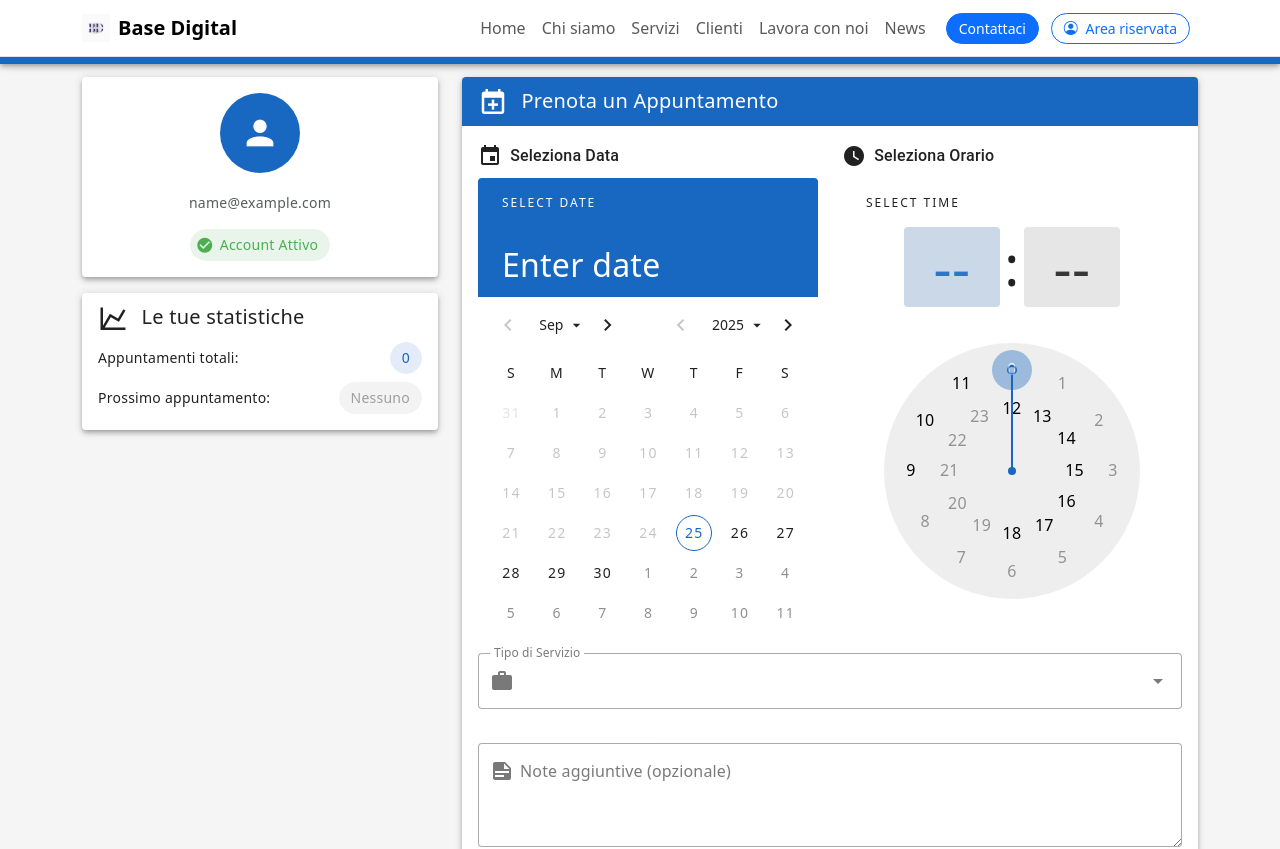
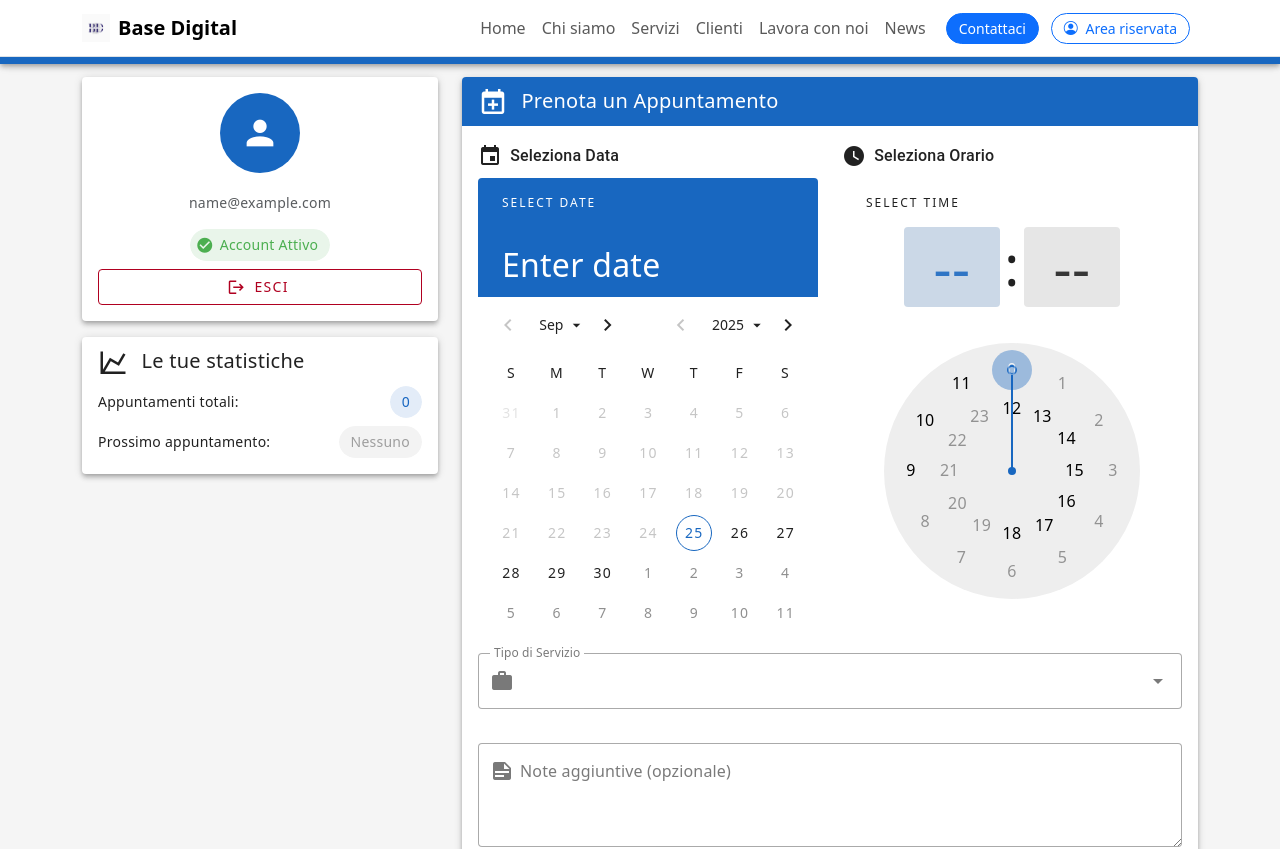
Before and after one commit to AsiaZoccarato/base-digital, a Vue app: page /dashboard in a window 1280 px wide. Shown: the top 849 px of the page. Built offline with nearby package versions, Linux system fonts and the light colour scheme; sample sign-in values are in the browser's storage.

Commit message:
Aggiunto bottone logout in dashboard

```diff
--- a/src/components/AppNavbar.vue
+++ b/src/components/AppNavbar.vue
@@ -56,10 +56,11 @@
             </RouterLink>
             </li>
           <li class="nav-item ms-lg-3">
-            <RouterLink class="btn btn-sm btn-outline-primary rounded-pill px-3 me-2" to="/login">
+            <RouterLink class="btn btn-sm btn-outline-primary rounded-pill px-3 me-2" to="/dashboard">
               <i class="bi bi-person-circle me-1"></i>
               Area riservata
             </RouterLink>
+            <!-- il bottone dell'area riservata ti manda alla vista DashboardView.vue, che a sua volta ti reindirizza automaticamente al login se non sei loggato. Se invece hai già fatto il login (e quindi sei nella dashboard), premendo sul bottone rimani sempre sulla dashboard -->
           </li>
         </ul>
       </div>
--- a/src/views/DashboardView.vue
+++ b/src/views/DashboardView.vue
@@ -1,15 +1,13 @@
+<!-- Dashboard interna all'area riservata in cui l'utente può prenotare un appuntamento e vedere quelli già prenotati-->
 <template>
   <div class="dashboard-page">
-    <!-- Header Dashboard -->
+    <!-- Header Dashboard: v-app-bar è un componente Vuetify-->
     <v-app-bar color="primary" dark>
       <v-app-bar-title>
         <v-icon class="me-2">mdi-view-dashboard</v-icon>
         Dashboard - {{ user.nome }}
       </v-app-bar-title>
       <v-spacer></v-spacer>
-      <v-btn icon @click="logout">
-        <v-icon>mdi-logout</v-icon>
-      </v-btn>
     </v-app-bar>
 
     <div class="container py-5">
@@ -27,8 +25,21 @@
                 <v-icon start>mdi-check-circle</v-icon>
                 Account Attivo
               </v-chip>
+
+               <!-- Bottone Logout -->
+              <v-btn
+                color="error"
+                variant="outlined"
+                block
+                @click="logout"
+                class="mt-2"
+              >
+                <v-icon start>mdi-logout</v-icon>
+                Esci
+              </v-btn>
             </v-card-text>
           </v-card>
+
 
           <!-- Stats veloce -->
           <v-card elevation="4">
@@ -69,6 +80,7 @@
                       <v-icon class="me-1">mdi-calendar</v-icon>
                       Seleziona Data
                     </label>
+                    <!-- v-date-picker è il componente Vuetify per scegliere la data -->
                     <v-date-picker
                       v-model="booking.data"
                       :min="today"
@@ -85,6 +97,7 @@
                       <v-icon class="me-1">mdi-clock</v-icon>
                       Seleziona Orario
                     </label>
+                    <!-- v-time-picker è il componente Vuetify per scegliere l'ora (mezz'ore)-->
                     <v-time-picker
                       v-model="booking.ora"
                       :allowed-hours="allowedHours"
@@ -97,7 +110,7 @@
                   </div>
                 </div>
 
-                <!-- Tipo di servizio -->
+                <!-- Tipo di servizio. v-select = dropdown dei servizi (Vuetufy) -->
                 <v-select
                   v-model="booking.servizio"
                   :items="servizi"
@@ -147,6 +160,7 @@
                 :items-per-page="5"
                 class="elevation-1"
               >
+                <!-- v-chip è il componente Vuetify per le etichette colore (errore/confermato) -->
                 <template #item.data="{ item }">
                   <v-chip color="primary" variant="tonal">
                     {{ formatData(item.data) }}
@@ -239,14 +253,15 @@ export default {
    mounted() {
     this.loadUser()
   },
+  // loadUser legge chi è loggato dal localStorage
   methods: {
     loadUser() {
       const currentUser = localStorage.getItem('currentUser')
       if (!currentUser) {
-        this.$router.push('/login')
+        this.$router.push('/login') // se non c'è nel localStorage, torna al login
         return
       }
-      this.user = JSON.parse(currentUser)
+      this.user = JSON.parse(currentUser) //altrimenti carica i suoi dati
     },
 
     allowedHours(hour) {
@@ -308,10 +323,10 @@ export default {
     },
 
     updateUserInStorage() {
-      // Aggiorna currentUser
+      // Aggiorna l'appuntamento del currentUser
       localStorage.setItem('currentUser', JSON.stringify(this.user))
 
-      // Aggiorna anche nella lista users
+      // Aggiorna l'appuntamento anche nella lista users
       const users = JSON.parse(localStorage.getItem('users') || '[]')
       const index = users.findIndex(u => u.id === this.user.id)
       if (index !== -1) {
--- a/src/views/LoginView.vue
+++ b/src/views/LoginView.vue
@@ -1,9 +1,10 @@
+<!-- Sezione Area riservata, con login (email e passwors) e gestione errori di inserimento-->
 <template>
   <div class="login-page">
     <div class="container py-5">
       <div class="row justify-content-center">
         <div class="col-md-6">
-          <!-- Card di Login -->
+          <!-- Card di Login: componente v-card di Vuetify per il contenitore del form-->
           <v-card class="pa-6" elevation="8">
             <v-card-title class="text-center mb-4">
               <h2 class="text-primary">{{ isRegistering ? 'Registrati' : 'Accedi' }}</h2>
@@ -11,10 +12,10 @@
             </v-card-title>
 
             <v-card-text>
-              <!-- Form di Login/Registrazione -->
+              <!-- Form di Login/Registrazione. Componente v-form con validazione automatica (Vuetify) -->
               <v-form ref="form" v-model="valid" @submit.prevent="handleSubmit">
 
-                <!-- Nome (solo per registrazione) -->
+                <!-- Nome (solo per registrazione). Componente v-text-field per campi con regole (Vuetify) -->
                 <v-text-field
                   v-if="isRegistering"
                   v-model="form.nome"
@@ -158,27 +159,27 @@ export default {
       }
     },
 
+      // Simulazione registrazione: in realtà salviamo tutto nel localStorage
     async register() {
-      // Simulazione registrazione (sostituisci con API reale)
       await new Promise(resolve => setTimeout(resolve, 1000))
 
-      // Salva utente nel localStorage (temporaneo)
+      // prendiamo la lista di utenti presente nel localStorage. getItem legge i dati. JSON.parse() converte il testo in oggetto JS
       const users = JSON.parse(localStorage.getItem('users') || '[]')
 
-      // Controlla se email già esistente
+      // Controlliamo se email già esistente
       if (users.find(u => u.email === this.form.email)) {
         throw new Error('Email già registrata')
       }
 
-      // Aggiungi nuovo utente
+      // Aggiungiamo nuovo utente (nel localStorage)
       const newUser = {
         id: Date.now(),
         nome: this.form.nome,
         email: this.form.email,
-        password: this.form.password, // In produzione: hash la password!
+        password: this.form.password,
         appuntamenti: []
       }
-
+      // Salviamo nuovo utente (nel localStorage). SetItem salva i dati. JSON.stringify converte oggetto in testo
       users.push(newUser)
       localStorage.setItem('users', JSON.stringify(users))
 
@@ -187,7 +188,7 @@ export default {
     },
 
     async login() {
-      // Simulazione login (sostituisci con API reale)
+      // Simulazione login (cerca l'utente nel localStorage)
       await new Promise(resolve => setTimeout(resolve, 1000))
 
       const users = JSON.parse(localStorage.getItem('users') || '[]')
@@ -204,7 +205,7 @@ export default {
     },
 
     loginUser(user) {
-      // Salva sessione utente
+      // Se trova l'utente nel localStorage lo ricordiamo come utente corrente
       localStorage.setItem('currentUser', JSON.stringify(user))
 
       // Reindirizza alla dashboard
```
